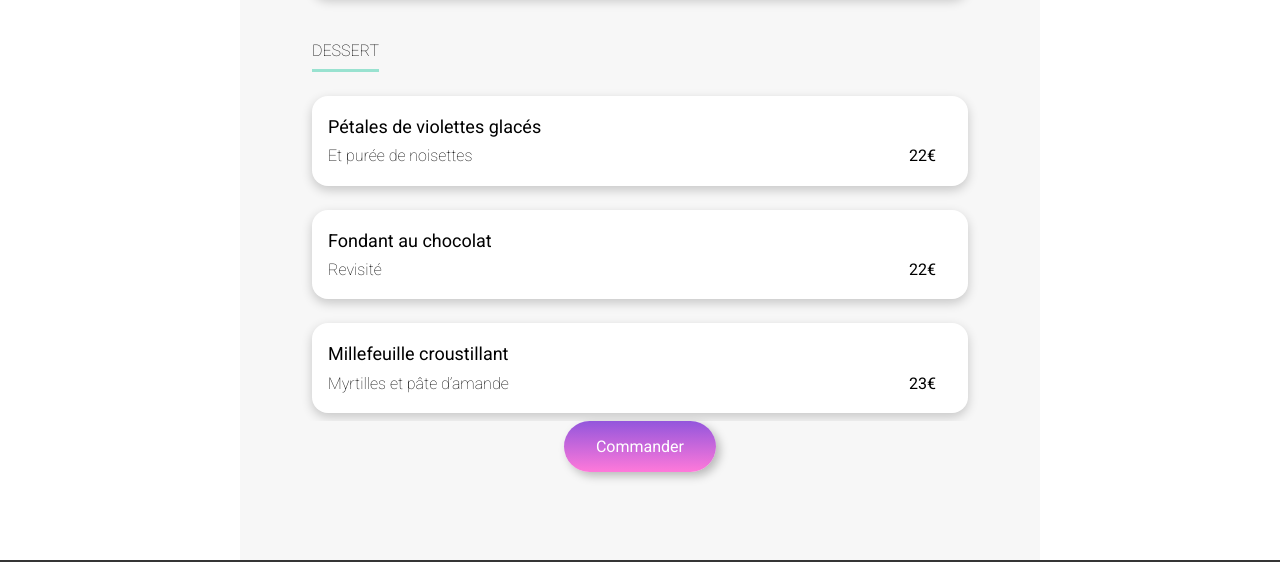
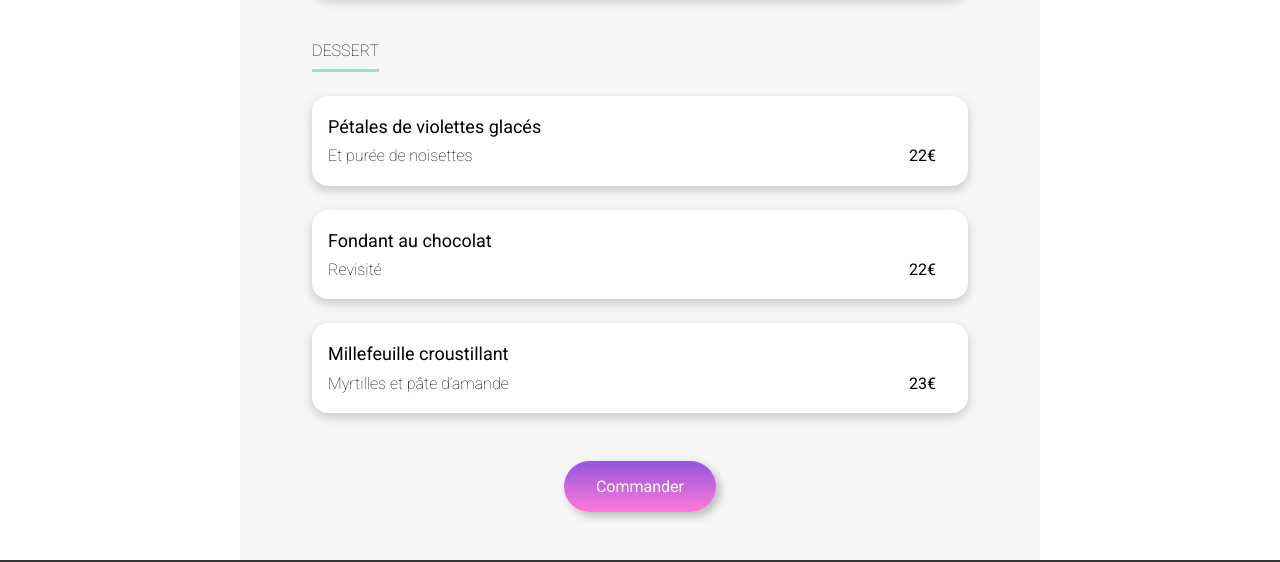
Before and after one commit to aymericpayen/P3, a website: page a-la-francaise.html in a window 1280 px wide. Shown: the part 1457-2019 px from the top of the page. Drawn offline with Linux system fonts and the light colour scheme; a web font is replaced by a local one.

Commit message:
updates position of button in menu

```diff
--- a/sass/pages/_menu.scss
+++ b/sass/pages/_menu.scss
@@ -197,8 +197,7 @@ main {
 }
 .menuButton {
   background-color: $light-grey;
-  position: relative;
-  top: -2.5rem;
+  margin: auto;
 
   button {
     margin: auto;
```
Also changed, not shown: public/css/style.css, 1 other file.
